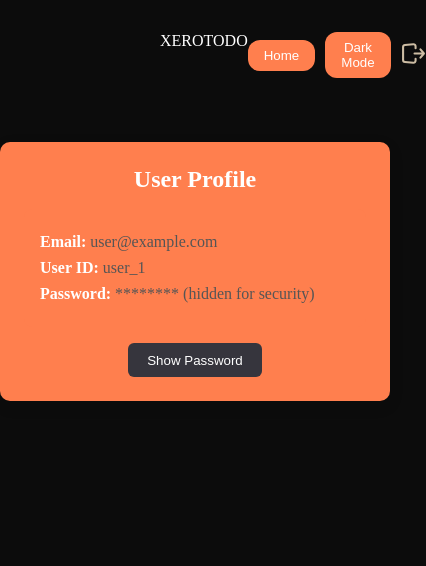
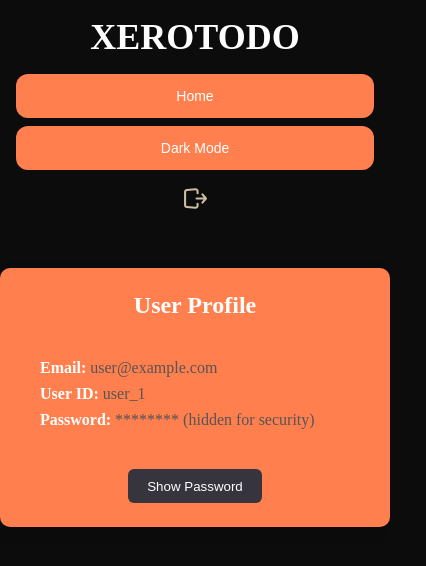
Before and after one commit to kaamipresents/xerotodo, a React (Vite) app: page /profile in a window 390 px wide. Shown: the top 566 px of the page, 426 px wide, since content can reach past the window. Built offline with nearby package versions, Linux system fonts and the light colour scheme; no server answers; sample sign-in values are in the browser's storage.

Commit message:
headers css updated

```diff
--- a/src/components/Header/Header.css
+++ b/src/components/Header/Header.css
@@ -1,15 +1,17 @@
-.header{
+/* Header - responsive + no underline for links */
+.header {
     padding: 2rem 10rem;
-    /* width: 1200px; */
-    /* width: 80%; */
-    /* margin: auto; */
     display: flex;
     flex-direction: row;
     justify-content: space-between;
-    align-content: center;
+    align-items: center;
+    font-size: 36px;
+    font-weight: bold;
+    box-sizing: border-box;
 }
 
-.icons{
+/* container for the clickable controls */
+.icons {
     display: flex;
     flex-direction: row;
     justify-content: center;
@@ -17,19 +19,102 @@
     gap: 10px;
 }
 
-.icons div{
+.icons div {
     cursor: pointer;
 }
 
-.icons button{
+/* Unified button-like styles for both <button> and <a> */
+.icons button,
+.icons a {
+    display: inline-flex;               /* make anchors behave like buttons */
+    align-items: center;
+    justify-content: center;
+    min-width: 200px;                   /* consistent desktop width */
+    padding: 0.5rem 1rem;
+    height: 48px;                       /* fixed height for level alignment */
     border-radius: 12px;
     border: none;
     outline: none;
     cursor: pointer;
     background: var(--color-primary);
-    padding: 0.5rem 1rem;
+    color: var(--color-btn-secondary, #fff); /* fallback color */
+    font-size: 16px;
+    text-decoration: none;              /* remove underline */
+    -webkit-text-decoration-skip: objects;
+    text-decoration-skip-ink: none;
+    box-sizing: border-box;
 }
 
-.icons button:hover{
-    background: var(--color-secondary);
+/* Make sure any child element doesn't reintroduce underlines */
+.icons button *,
+.icons a *,
+.icons button svg,
+.icons a svg {
+    text-decoration: none !important;
 }
+
+/* Explicitly clear all link states */
+/* .icons a:link,
+.icons a:visited,
+.icons a:hover,
+.icons a:active,
+.icons a:focus {
+    text-decoration: none;
+    color: inherit;
+} */
+
+/* hover/focus styling */
+ .icons button:hover,
+.icons a:hover {
+    background: var(--color-text);
+    color: var(--color-secondary);
+}
+
+/*
+.icons button:focus,
+.icons a:focus {
+    outline: none;
+    box-shadow: 0 0 0 3px rgba(255,127,78,0.15);
+} */
+
+/* Tablet screens */
+@media (max-width: 768px) {
+    .header {
+        padding: 1.5rem 2rem;
+    }
+
+    .icons button,
+    .icons a {
+        min-width: 150px;
+        font-size: 14px;
+        height: 44px;
+    }
+}
+
+/* Mobile screens — stack and make fully touch friendly */
+@media (max-width: 480px) {
+    .header {
+        flex-direction: column;
+        padding: 1rem;
+        gap: 1rem;
+        text-align: center;
+    }
+
+    .icons {
+        width: 100%;
+        gap: 8px;
+        display: flex;
+        flex-direction: column;    /* stacked buttons on mobile */
+        align-items: stretch;      /* stretch so each fills the width */
+    }
+
+    .icons button,
+    .icons a {
+        width: 100%;
+        min-width: 0;
+        max-width: none;
+        flex: 0 0 auto;
+        font-size: 14px;
+        height: 44px;
+    }
+}
--- a/src/components/TodoApp/TodoApp.css
+++ b/src/components/TodoApp/TodoApp.css
@@ -11,11 +11,12 @@
 }
 
 .container {
-    width: 40%;
+    width: 100%;
     max-width: 772px;
     border-radius: 24px;
     padding: 40px;
     margin: auto;
+    box-sizing: border-box;
 }
 
 /* Stats Section */
@@ -25,7 +26,6 @@
     display: flex;
     align-items: center;
     justify-content: space-around;
-    /* box-shadow: inset 0 2px 4px rgba(0, 0, 0, 0.2); */
     margin-bottom: 24px;
     border: 2px solid var(--color-primary);
 }
@@ -98,7 +98,6 @@
     border-radius: 12px;
     padding: 0.2rem 0.5rem;
     border: 2px var(--color-primary) solid;
-    /* width: 100px; */
     display: flex;
     justify-content: flex-start;
     align-items: flex-start;
@@ -118,9 +117,7 @@
 .task-select option {
   padding: 8px;
   border-radius: 12px;
-  border-bottom: 1px solid #eee;  /* works only in Firefox */
-  /* background-color: #fff; */
-  /* color: #333; */
+  border-bottom: 1px solid #eee;
 }
 
 .task-select option:hover {
@@ -131,7 +128,6 @@
   background-color: var(--color-primary);
   color: var(--color-text);
 }
-
 
 .add-button {
     background-color: var(--color-primary);
@@ -145,13 +141,10 @@
     align-items: center;
     justify-content: center;
     cursor: pointer;
-    /* box-shadow: 0 4px 12px rgba(255, 127, 78, 0.3); */
-    /* transition: background-color 0.3s, transform 0.2s; */
 }
 
 .add-button:hover {
     background-color: var(--color-primary);
-    /* transform: scale(1.05); */
 }
 
 .add-button svg {
@@ -166,13 +159,11 @@
     flex-direction: column;
     gap: 16px;
     justify-content: center;
-    /* align-items: center; */
 }
 
 .task-item {
     display: flex;
     align-items: center;
-    /* background-color: #2A2830; */
     border-radius: 16px;
     padding: 12px 20px;
     transition: transform 0.2s ease;
@@ -182,10 +173,6 @@
 .task-item input{
     border: none;
 }
-
-/* .task-item:hover {
-  transform: scale(1.01);
-} */
 
 .task-checkbox {
     flex-shrink: 0;
@@ -221,9 +208,9 @@
 .task-text {
     flex-grow: 1;
     font-size: 18px;
-    white-space: nowrap;
-    overflow: hidden;
-    text-overflow: ellipsis;
+    white-space: normal;   /* Allow wrapping */
+    overflow: visible;
+    text-overflow: clip;
     transition: color 0.3s;
     color: var(--color-text);
 }
@@ -238,7 +225,6 @@
     align-items: center;
     justify-content: center;
     gap: 8px;
-    /* flex-shrink: 0; */
     margin-left: 16px;
 }
 
@@ -253,7 +239,6 @@
     border-radius: 12px;
     padding: 0.2rem 0.5rem;
     border: 2px var(--color-primary) solid;
-    /* width: 100px; */
     display: flex;
     justify-content: flex-start;
     align-items: flex-start;
@@ -273,13 +258,11 @@
 .edittask-select option {
   padding: 8px;
   border-radius: 12px;
-  border-bottom: 1px solid var(--color-text);  /* works only in Firefox */
-  /* background-color: #fff; */
-  /* color: #333; */
+  border-bottom: 1px solid var(--color-text);
 }
 
 .edittask-select option:hover {
-  background-color: #ffefeb;   /* hover highlight */
+  background-color: #ffefeb;
 }
 
 .edittask-select option:checked {
@@ -288,8 +271,6 @@
 }
 
 .delete-button {
-    /* padding: 8px; */
-    /* color: #6B7280; */
     background: none;
     border: none;
     cursor: pointer;
@@ -318,37 +299,42 @@
 /* Responsive Design */
 @media (max-width: 886px) {
     .container {
-        width: 100%;
-        padding: 24px;
+        width: 95%;
+        padding: 20px;
     }
 
     .stats-section {
-        padding: 24px;
+        padding: 20px;
         flex-direction: column;
         text-align: center;
-        gap: 20px;
+        gap: 16px;
     }
 
     .stats-text h2 {
-        font-size: 24px;
+        font-size: 22px;
+    }
+
+    .progress-circle {
+        width: 80px;
+        height: 80px;
     }
 
     .progress-text {
-        font-size: 20px;
+        font-size: 18px;
     }
 
     .task-text {
-        font-size: 16px;
+        font-size: 15px;
+    }
+
+    .task-actions {
+        gap: 6px;
     }
 
     .add-button {
         width: 44px;
         height: 44px;
-    }
-
-    .add-button svg {
-        width: 20px;
-        height: 20px;
+        font-size: 28px;
     }
 }
 
@@ -358,28 +344,64 @@
     }
 
     .container {
-        padding: 20px;
+        padding: 16px;
     }
 
     .stats-section {
-        padding: 20px;
+        padding: 16px;
+        gap: 12px;
     }
 
     .input-section {
+        flex-direction: column;
         gap: 12px;
+        padding: 0;
+    }
+
+    .task-input {
+        width: 100%;
+        font-size: 14px;
+        padding: 10px 14px;
+    }
+
+    .task-select,
+    .edittask-select {
+        position: relative;
+        right: auto;
+        width: 100%;
+        text-align: left;
+        font-size: 14px;
+        padding: 8px;
+    }
+
+    .add-button {
+        align-self: flex-end;
+        width: 40px;
+        height: 40px;
+        font-size: 24px;
     }
 
     .task-item {
-        padding: 10px 16px;
+        flex-direction: column;
+        align-items: flex-start;
+        gap: 8px;
+        padding: 10px 12px;
     }
 
     .task-checkbox {
-        width: 28px;
-        height: 28px;
-        margin-right: 12px;
+        width: 24px;
+        height: 24px;
+        margin-right: 8px;
     }
 
     .task-text {
-        font-size: 16px;
+        font-size: 14px;
+        width: 100%;
+    }
+
+    .task-date {
+        margin-left: 0;
+        font-size: 12px;
+        color: grey;
     }
 }
```
